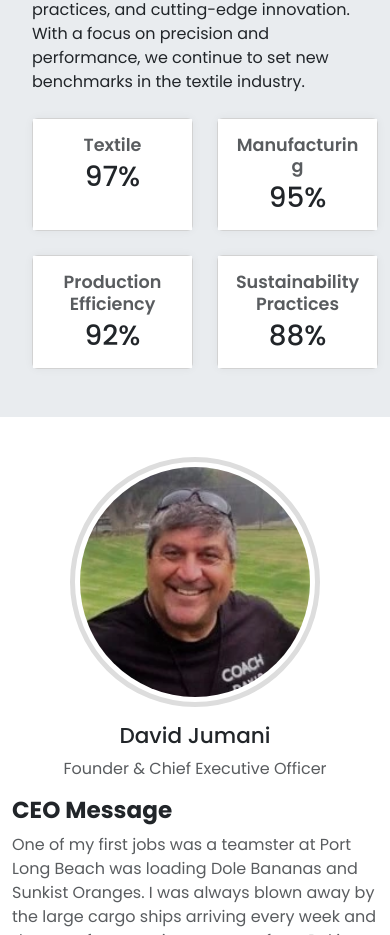
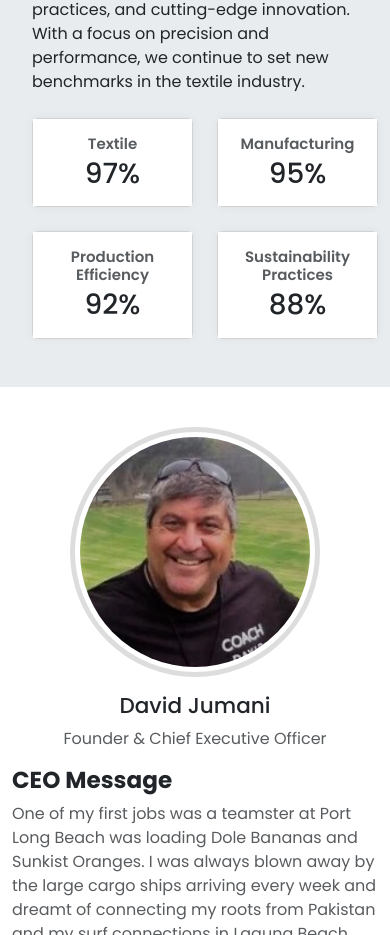
Before and after one commit to Zeeshanprojects/PTX-2, a React (Create React App) app in the folder PTX-2/ptx-2/: page /Aboutus in a window 390 px wide. Shown: the part 2418-3353 px from the top of the page. Built offline with nearby package versions, Linux system fonts and the light colour scheme.

Commit message:
updated Code

```diff
--- a/PTX-2/ptx-2/src/Pages/AboutUs.style.css
+++ b/PTX-2/ptx-2/src/Pages/AboutUs.style.css
@@ -92,3 +92,8 @@
       .storyimage:hover {
         transform: scale(1.02);
       }
+ @media (max-width:575px) {
+  .percentageheading{
+    font-size: 15px !important;
+  }
+ }
```
